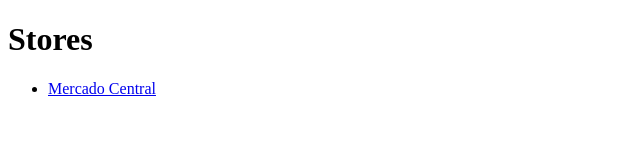
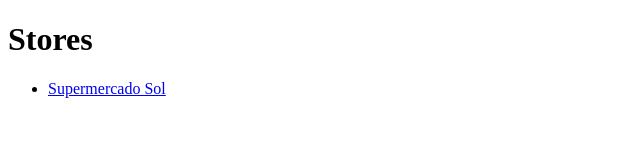
Before and after one commit to Morabeza-Marketing/Linkpages, a plain HTML site: page index.html in a window 1280 px wide. Shown: the full height of the page, 0-640 px from the left. Drawn offline with Linux system fonts and the light colour scheme.

Commit message:
Update homepage with store list

```diff
--- a/index.html
+++ b/index.html
@@ -4,7 +4,7 @@
 <body>
 <h1>Stores</h1>
 <ul>
-  <li><a href="/stores/mercado-central/">Mercado Central</a></li>
+  <li><a href="/stores/supermercado-sol/">Supermercado Sol</a></li>
 </ul>
 </body>
 </html>
```
